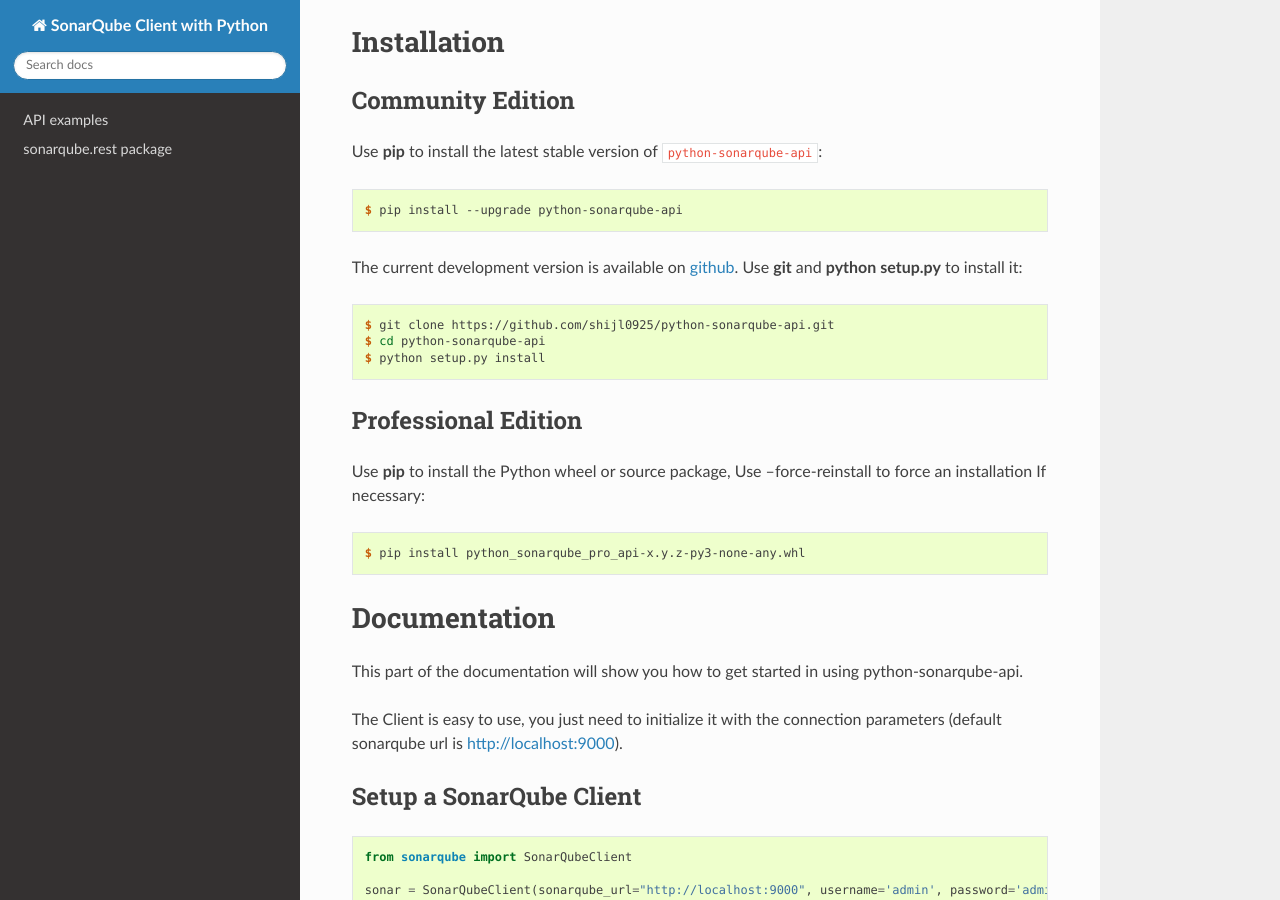
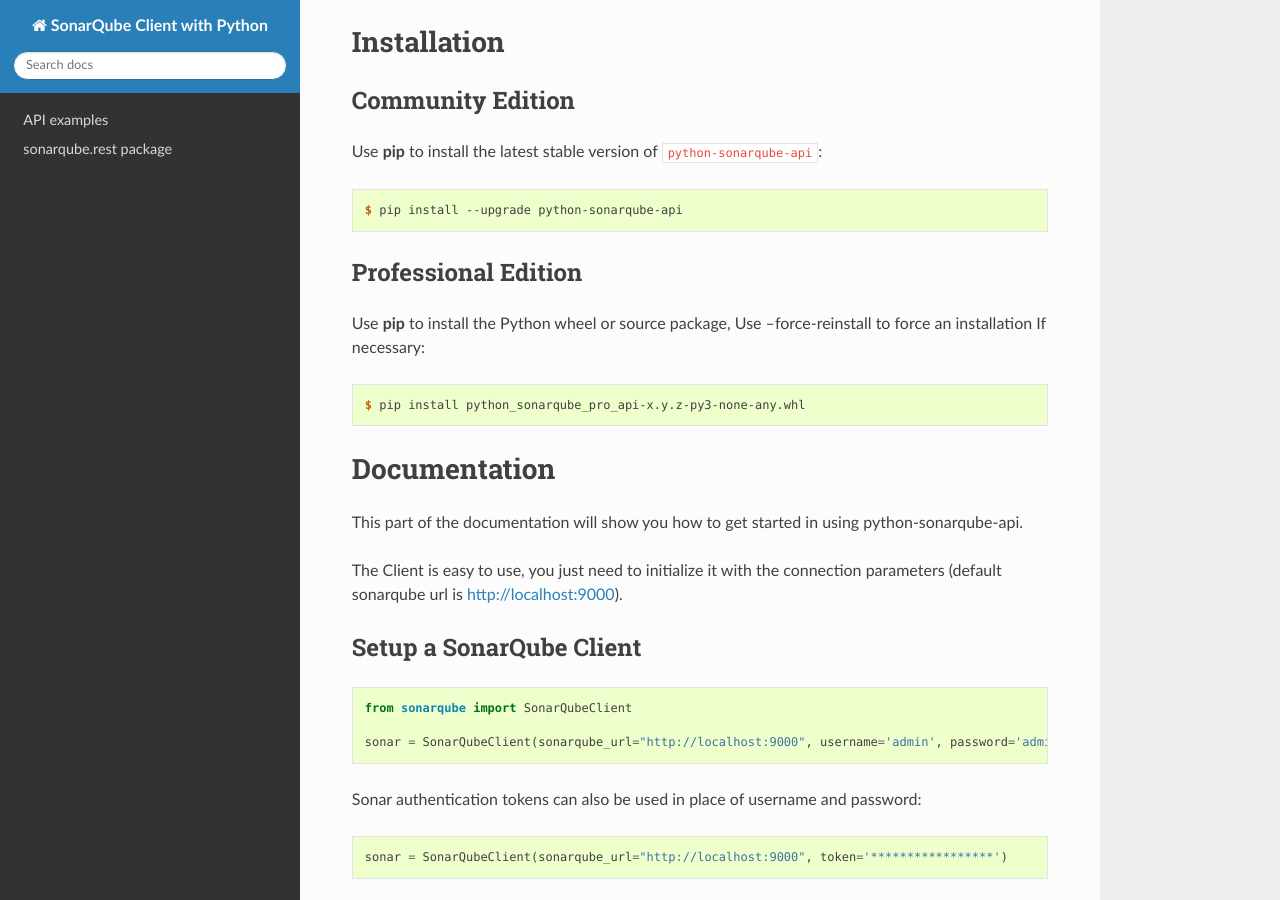
Before and after one commit to shijl0925/python-sonarqube-api, a Sphinx documentation site: the page built from docs/index.rst, in a window 1280 px wide and 900 px high, scrolled down 870 px. Built offline with Sphinx 7.4.7 and the Read the Docs theme 2.0.0, drawn with Linux system fonts in a browser that asks for light colours.

Commit message:
Update index.rst

```diff
--- a/docs/index.rst
+++ b/docs/index.rst
@@ -50,17 +50,6 @@
 .. code-block:: console
 
    $ pip install --upgrade python-sonarqube-api
-
-The current development version is available on `github
-<https://github.com/shijl0925/python-sonarqube-api>`__. Use :command:`git` and
-:command:`python setup.py` to install it:
-
-.. code-block:: console
-
-   $ git clone https://github.com/shijl0925/python-sonarqube-api.git
-   $ cd python-sonarqube-api
-   $ python setup.py install
-
 
 Professional Edition
 --------------------
```
